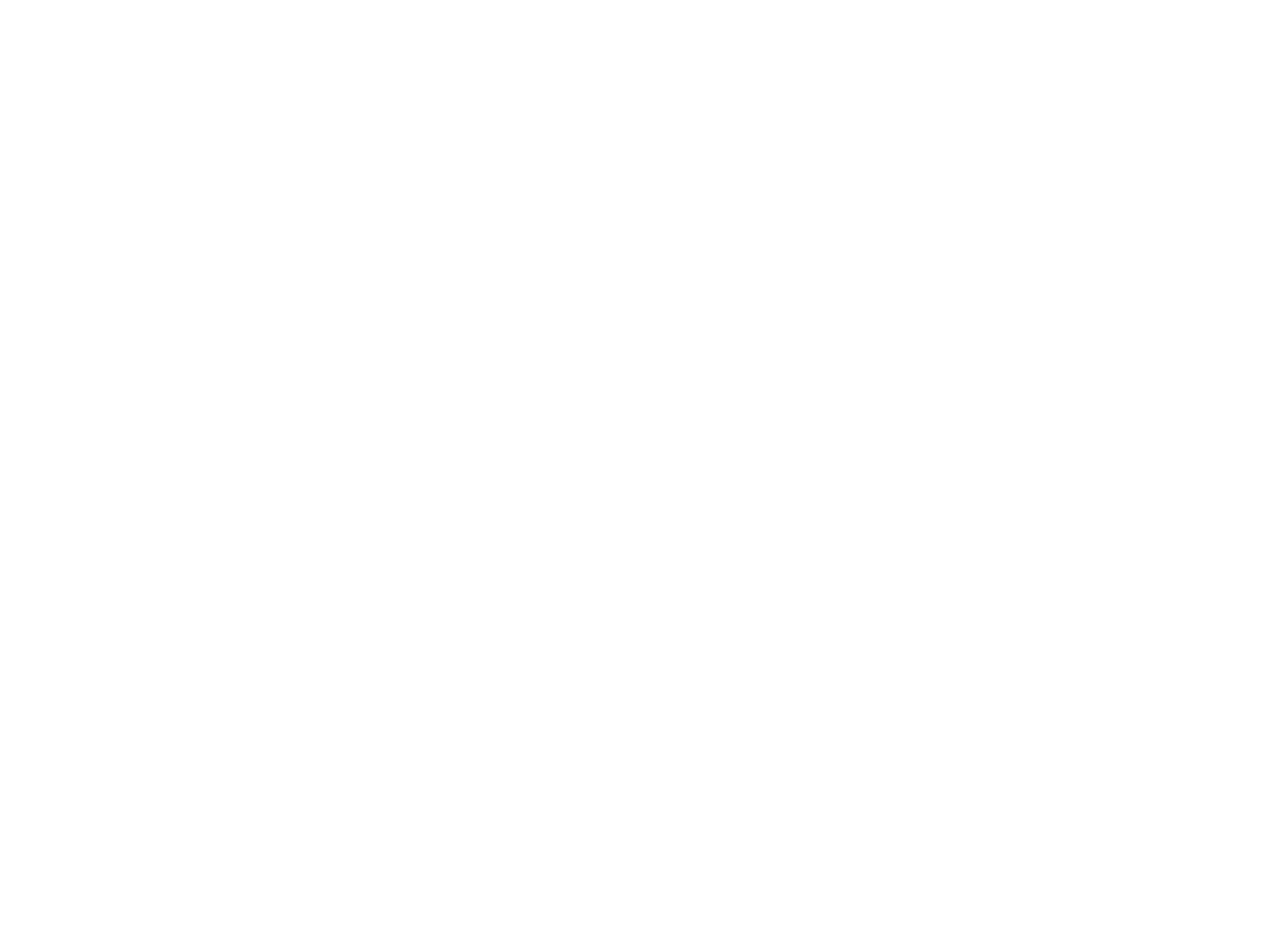
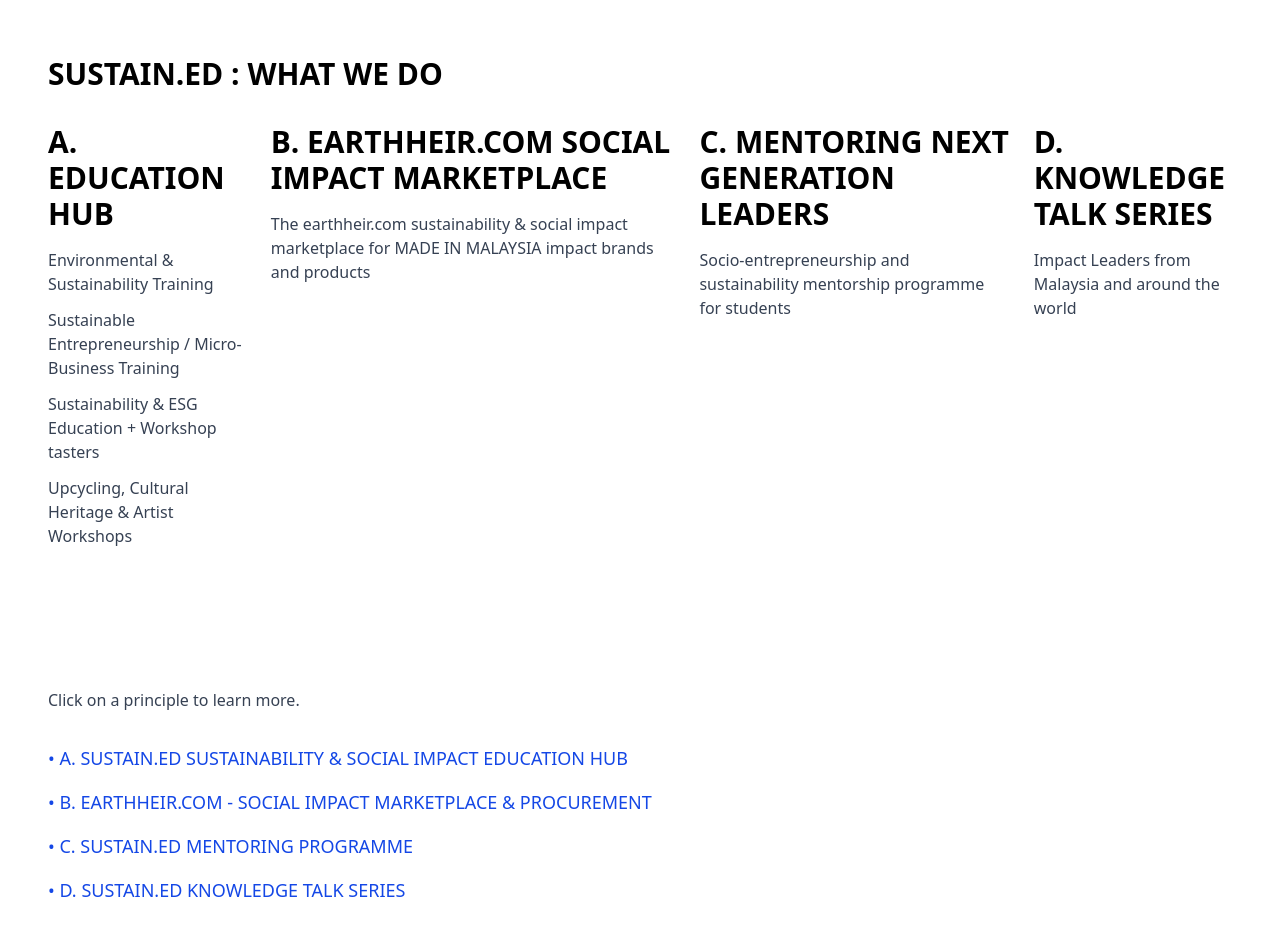
Before and after one commit to MichaelWiciak/EarthHeir, a Next.js app in the folder my-project/: page / in a window 1280 px wide. Shown: the part 1800-2736 px from the top of the page. Before the commit the page ends 1808 px from the top, so only its background shows below. Built offline with nearby package versions, Linux system fonts and the light colour scheme.

Commit message:
feat: first website draft

```diff
--- a/my-project/package.json
+++ b/my-project/package.json
@@ -9,6 +9,7 @@
     "lint": "next lint"
   },
   "dependencies": {
+    "framer-motion": "^12.23.6",
     "next": "15.4.1",
     "postcss": "^8.5.6",
     "react": "19.1.0",
--- /dev/null
+++ b/my-project/src/app/components/ExpandableBulletPointsSection.tsx
@@ -0,0 +1,82 @@
+// components/ExpandableTextListSection.tsx
+import React, { useState } from "react";
+import MultiTextCircleSection from "./MultiText+Circles";
+import { motion, AnimatePresence } from "framer-motion";
+
+interface TextSectionData {
+  title: string;
+  paragraphs: string[];
+  tagline?: string;
+}
+
+interface CircleData {
+  imageSrc?: string;
+  alt?: string;
+  text?: string;
+}
+
+interface ExpandableItem {
+  bulletTitle: string;
+  content: {
+    sectionTitle: string;
+    sections: TextSectionData[];
+    circles?: CircleData[];
+  };
+}
+
+interface ExpandableTextListSectionProps {
+  title: string;
+  description: string;
+  items: ExpandableItem[];
+}
+
+const ExpandableTextListSection: React.FC<ExpandableTextListSectionProps> = ({
+  title,
+  description,
+  items,
+}) => {
+  const [expandedIndex, setExpandedIndex] = useState<number | null>(null);
+
+  const handleToggle = (index: number) => {
+    setExpandedIndex((prevIndex) => (prevIndex === index ? null : index));
+  };
+
+  return (
+    <div className="p-6 md:p-12 space-y-8">
+      <h2 className="text-4xl font-bold text-center md:text-left">{title}</h2>
+      <p className="text-gray-700 max-w-3xl text-center md:text-left mx-auto md:mx-0">
+        {description}
+      </p>
+
+      <ul className="space-y-4">
+        {items.map((item, index) => (
+          <li key={index}>
+            <button
+              onClick={() => handleToggle(index)}
+              className="text-left w-full text-lg font-medium text-blue-700 hover:underline"
+            >
+              • {item.bulletTitle}
+            </button>
+
+            <AnimatePresence initial={false}>
+              {expandedIndex === index && (
+                <motion.div
+                  initial={{ opacity: 0, height: 0 }}
+                  animate={{ opacity: 1, height: "auto" }}
+                  exit={{ opacity: 0, height: 0 }}
+                  transition={{ duration: 0.4, ease: "easeInOut" }}
+                >
+                  <div className="mt-4 border-l-2 border-blue-300 pl-4">
+                    <MultiTextCircleSection {...item.content} />
+                  </div>
+                </motion.div>
+              )}
+            </AnimatePresence>
+          </li>
+        ))}
+      </ul>
+    </div>
+  );
+};
+
+export default ExpandableTextListSection;
--- a/my-project/src/app/components/MultiText+Circles.tsx
+++ b/my-project/src/app/components/MultiText+Circles.tsx
@@ -6,6 +6,7 @@
 interface TextSectionData {
   title: string;
   paragraphs: string[];
+  tagline?: string;
 }
 
 interface CircleData {
@@ -15,9 +16,9 @@
 }
 
 interface MultiTextCircleSectionProps {
-  sectionTitle: string;
+  sectionTitle?: string;
   sections: TextSectionData[];
-  circles: CircleData[];
+  circles?: CircleData[]; // Optional now
 }
 
 const MultiTextCircleSection: React.FC<MultiTextCircleSectionProps> = ({
@@ -25,6 +26,8 @@
   sections,
   circles,
 }) => {
+  const hasCircles = circles && circles.length > 0;
+
   return (
     <div className="p-6 md:p-12 space-y-8">
       {/* Overall title */}
@@ -41,20 +44,25 @@
               key={index}
               title={section.title}
               paragraphs={section.paragraphs}
+              tagline={section.tagline}
             />
           ))}
         </div>
 
         {/* Right: Circles on desktop */}
+        {hasCircles && (
           <div className="hidden md:flex items-center justify-center md:ml-6">
             <CircleGroup items={circles} direction="col" />
           </div>
+        )}
       </div>
 
       {/* Mobile: Circles go below all text sections */}
+      {hasCircles && (
         <div className="flex md:hidden justify-center">
           <CircleGroup items={circles} direction="row" />
         </div>
+      )}
     </div>
   );
 };
--- a/my-project/src/app/page.tsx
+++ b/my-project/src/app/page.tsx
@@ -4,6 +4,7 @@
 import InfoSection from "@/app/components/Text+Circles";
 import MultiTextCircleSection from "@/app/components/MultiText+Circles";
 import TextSection from "@/app/components/TextSection";
+import ExpandableBulletListSection from "@/app/components/ExpandableBulletPointsSection";
 
 export default function Home() {
   const whoweare = {
@@ -57,6 +58,34 @@
       "SUSTAIN.ED GOAL: 30,000 employment and training hours & impact the livelihoods of 3000 individuals by 2026",
   };
 
+  const whatWeDoText = [
+    {
+      title: "A. EDUCATION HUB",
+      paragraphs: [
+        "Environmental & Sustainability Training",
+        "Sustainable Entrepreneurship / Micro-Business Training",
+        "Sustainability & ESG Education + Workshop tasters",
+        "Upcycling, Cultural Heritage & Artist Workshops",
+      ],
+    },
+    {
+      title: "B. EARTHHEIR.COM SOCIAL IMPACT MARKETPLACE",
+      paragraphs: [
+        "The earthheir.com sustainability & social impact marketplace for MADE IN MALAYSIA impact brands and products",
+      ],
+    },
+    {
+      title: "C. MENTORING NEXT GENERATION LEADERS",
+      paragraphs: [
+        "Socio-entrepreneurship and sustainability mentorship programme for students",
+      ],
+    },
+    {
+      title: "D. KNOWLEDGE  TALK SERIES",
+      paragraphs: ["Impact Leaders from Malaysia and around the world"],
+    },
+  ];
+
   return (
     <main>
       <TitlePage
@@ -86,6 +115,104 @@
           tagline={impactGoalsText.tagline}
         />
       </div>
+      <MultiTextCircleSection
+        sectionTitle="SUSTAIN.ED : WHAT WE DO"
+        sections={whatWeDoText}
+      ></MultiTextCircleSection>
+      <ExpandableBulletListSection
+        title=""
+        description="Click on a principle to learn more."
+        items={[
+          {
+            bulletTitle:
+              "A. SUSTAIN.ED SUSTAINABILITY & SOCIAL IMPACT EDUCATION HUB",
+            content: {
+              sectionTitle: "",
+              sections: [
+                {
+                  title: "",
+                  paragraphs: [
+                    "Addressing an Urgent Global Challenge: climate change, resource depletion, and social inequality are among the most critical challenges of our time. ",
+                    "Growing Demand for Sustainability Education: The global shift towards sustainability has created a significant demand for education and awareness.",
+                  ],
+                  tagline: "Growing the sustainability ECOSYSTEM in Malaysia",
+                },
+              ],
+              circles: [
+                {
+                  text: "Sustainable Living & Plastic Waste Management Training",
+                },
+                {
+                  text: "Sustainability & Business Training Programmes for Micro-business Entrepreneurs",
+                },
+                {
+                  text: "Sustainability & ESG Education - Corporates & Educational Institutions",
+                },
+              ],
+            },
+          },
+          {
+            bulletTitle:
+              "B. EARTHHEIR.COM -  SOCIAL IMPACT MARKETPLACE & PROCUREMENT",
+            content: {
+              sectionTitle: "'Developing a sustainability ecosystem'",
+              sections: [
+                {
+                  title: "",
+                  paragraphs: [
+                    "EARTHHEIR.COM is a Social Impact Marketplace showcasing Social Entrepreneurship (SE), NGOs & Social IMPACT products MADE IN MALAYSIA.",
+                    "EarthHeir.com will bring curated, high quality social impact products from across Malaysia under one roof - creating a powerful fusion of impact enterprises coming together and growing our collective impact in Malaysia. ",
+                    "A central hub for SOCIAL PROCUREMENT to grow the ESG goals and SDG achievements for companies and organisations. ",
+                  ],
+                },
+              ],
+              circles: [
+                {
+                  text: "SOCIAL IMPACT PRODUCTS",
+                },
+                {
+                  text: "MADE IN MALAYSIA",
+                },
+                {
+                  text: "SOCIAL PROCUREMENT",
+                },
+              ],
+            },
+          },
+          {
+            bulletTitle: "C. SUSTAIN.ED MENTORING PROGRAMME",
+            content: {
+              sectionTitle: "Mentoring Programme Intensive",
+              sections: [
+                {
+                  title: "",
+                  paragraphs: [
+                    "Each mentee will gain deep dive exposure into the world of social enterprises and sustainability. They will be mentored by the Earth Heir & Sea Monkey Project teams and experience the inner workings of social-entrepreneurship at Sustain.ed.",
+                  ],
+                },
+              ],
+              // No circles
+            },
+          },
+          {
+            bulletTitle: "D. SUSTAIN.ED KNOWLEDGE TALK SERIES",
+            content: {
+              sectionTitle: "",
+              sections: [
+                {
+                  title: "",
+                  paragraphs: [
+                    "Impact leaders from Malaysia and around the world share their experience and knowledge on various topics surrounding Sustainability, ESG, Social Impact, Entrepreneurship, etc., in an intimate, open and approachable setting. ",
+                  ],
+                  tagline:
+                    "Individual / Panel sessions with open conversations and networking opportunities for participants",
+                },
+              ],
+              // No circles
+            },
+          },
+        ]}
+      />
     </main>
   );
 }
```
Also changed, not shown: 1 other file (tests, documents, lock files or other folders). Lines whose indentation alone changed are shown as unchanged.
